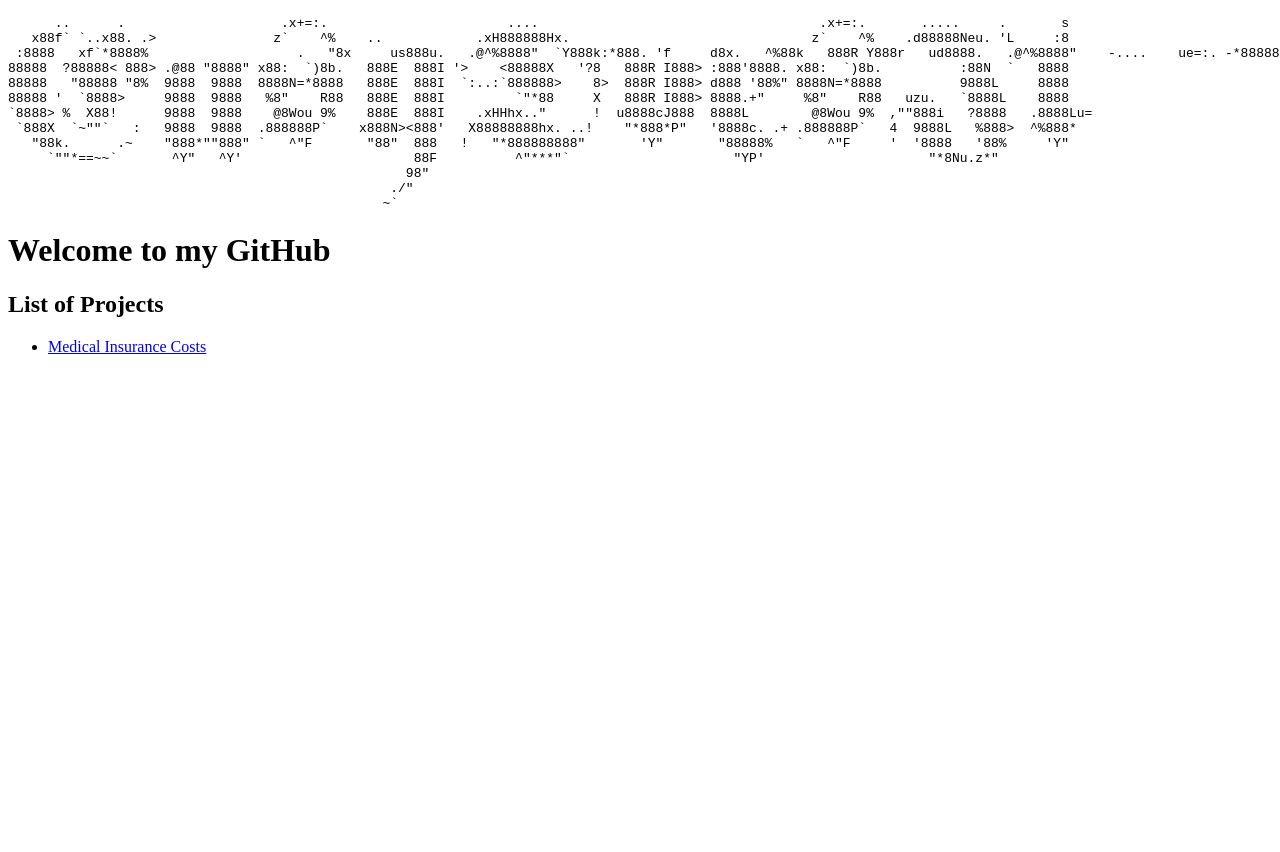
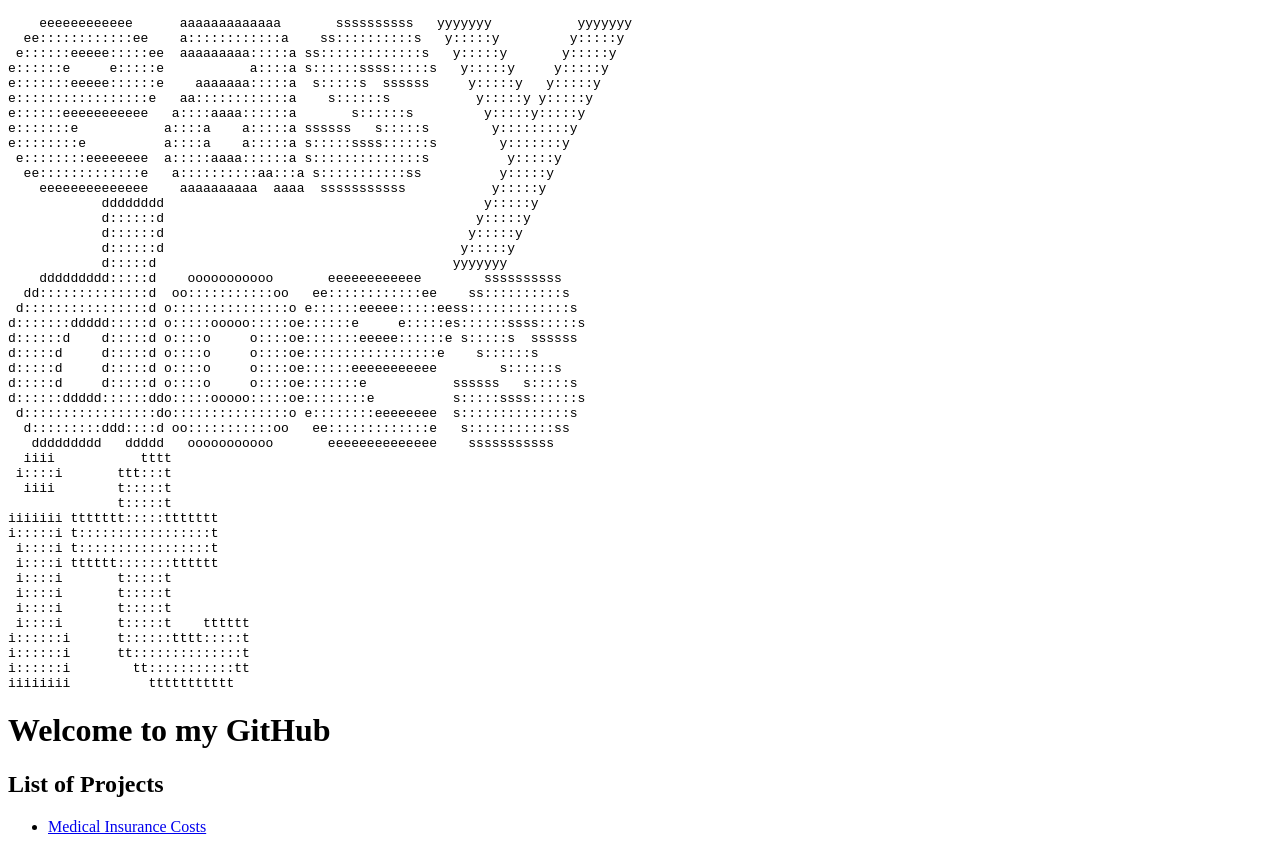
Before and after one commit to ericdoesit/ericdoesit.github.io, a plain HTML site: page index.html in a window 1280 px wide. Shown: the top 852 px of the page. Before the commit the page ends 800 px from the top, so only its background shows below. Drawn offline with Linux system fonts and the light colour scheme.

Commit message:
Update index.html

```diff
--- a/index.html
+++ b/index.html
@@ -3,19 +3,51 @@
 <body>
 
 <p><pre>
-      ..      .                    .x+=:.                       ....                                    .x+=:.       .....     .       s
-   x88f` `..x88. .>               z`    ^%    ..            .xH888888Hx.                               z`    ^%    .d88888Neu. 'L     :8
- :8888   xf`*8888%                   .   "8x     us888u.   .@^%8888"  `Y888k:*888. 'f     d8x.   ^%88k   888R Y888r   ud8888.   .@^%8888"    -....    ue=:. -*8888888
-88888  ?88888< 888> .@88 "8888" x88:  `)8b.   888E  888I '>    <88888X   '?8   888R I888> :888'8888. x88:  `)8b.          :88N  `   8888
-88888   "88888 "8%  9888  9888  8888N=*8888   888E  888I  `:..:`888888>    8>  888R I888> d888 '88%" 8888N=*8888          9888L     8888
-88888 '  `8888>     9888  9888   %8"    R88   888E  888I         `"*88     X   888R I888> 8888.+"     %8"    R88   uzu.   `8888L    8888
-`8888> %  X88!      9888  9888    @8Wou 9%    888E  888I    .xHHhx.."      !  u8888cJ888  8888L        @8Wou 9%  ,""888i   ?8888   .8888Lu=
- `888X  `~""`   :   9888  9888  .888888P`    x888N><888'   X88888888hx. ..!    "*888*P"   '8888c. .+ .888888P`   4  9888L   %888>  ^%888*
-   "88k.      .~    "888*""888" `   ^"F       "88"  888   !   "*888888888"       'Y"       "88888%   `   ^"F     '  '8888   '88%     'Y"
-     `""*==~~`       ^Y"   ^Y'                      88F          ^"***"`                     "YP'                     "*8Nu.z*"
-                                                   98"
-                                                 ./"
-                                                ~`
+    eeeeeeeeeeee      aaaaaaaaaaaaa       ssssssssss   yyyyyyy           yyyyyyy
+  ee::::::::::::ee    a::::::::::::a    ss::::::::::s   y:::::y         y:::::y
+ e::::::eeeee:::::ee  aaaaaaaaa:::::a ss:::::::::::::s   y:::::y       y:::::y
+e::::::e     e:::::e           a::::a s::::::ssss:::::s   y:::::y     y:::::y
+e:::::::eeeee::::::e    aaaaaaa:::::a  s:::::s  ssssss     y:::::y   y:::::y
+e:::::::::::::::::e   aa::::::::::::a    s::::::s           y:::::y y:::::y
+e::::::eeeeeeeeeee   a::::aaaa::::::a       s::::::s         y:::::y:::::y
+e:::::::e           a::::a    a:::::a ssssss   s:::::s        y:::::::::y
+e::::::::e          a::::a    a:::::a s:::::ssss::::::s        y:::::::y
+ e::::::::eeeeeeee  a:::::aaaa::::::a s::::::::::::::s          y:::::y
+  ee:::::::::::::e   a::::::::::aa:::a s:::::::::::ss          y:::::y
+    eeeeeeeeeeeeee    aaaaaaaaaa  aaaa  sssssssssss           y:::::y
+            dddddddd                                         y:::::y
+            d::::::d                                        y:::::y
+            d::::::d                                       y:::::y
+            d::::::d                                      y:::::y
+            d:::::d                                      yyyyyyy
+    ddddddddd:::::d    ooooooooooo       eeeeeeeeeeee        ssssssssss
+  dd::::::::::::::d  oo:::::::::::oo   ee::::::::::::ee    ss::::::::::s
+ d::::::::::::::::d o:::::::::::::::o e::::::eeeee:::::eess:::::::::::::s
+d:::::::ddddd:::::d o:::::ooooo:::::oe::::::e     e:::::es::::::ssss:::::s
+d::::::d    d:::::d o::::o     o::::oe:::::::eeeee::::::e s:::::s  ssssss
+d:::::d     d:::::d o::::o     o::::oe:::::::::::::::::e    s::::::s
+d:::::d     d:::::d o::::o     o::::oe::::::eeeeeeeeeee        s::::::s
+d:::::d     d:::::d o::::o     o::::oe:::::::e           ssssss   s:::::s
+d::::::ddddd::::::ddo:::::ooooo:::::oe::::::::e          s:::::ssss::::::s
+ d:::::::::::::::::do:::::::::::::::o e::::::::eeeeeeee  s::::::::::::::s
+  d:::::::::ddd::::d oo:::::::::::oo   ee:::::::::::::e   s:::::::::::ss
+   ddddddddd   ddddd   ooooooooooo       eeeeeeeeeeeeee    sssssssssss
+  iiii           tttt
+ i::::i       ttt:::t
+  iiii        t:::::t
+              t:::::t
+iiiiiii ttttttt:::::ttttttt
+i:::::i t:::::::::::::::::t
+ i::::i t:::::::::::::::::t
+ i::::i tttttt:::::::tttttt
+ i::::i       t:::::t
+ i::::i       t:::::t
+ i::::i       t:::::t
+ i::::i       t:::::t    tttttt
+i::::::i      t::::::tttt:::::t
+i::::::i      tt::::::::::::::t
+i::::::i        tt:::::::::::tt
+iiiiiiii          ttttttttttt
 </pre></p>
 <h1>Welcome to my GitHub</h1>
 <h2>List of Projects</h2>
```
